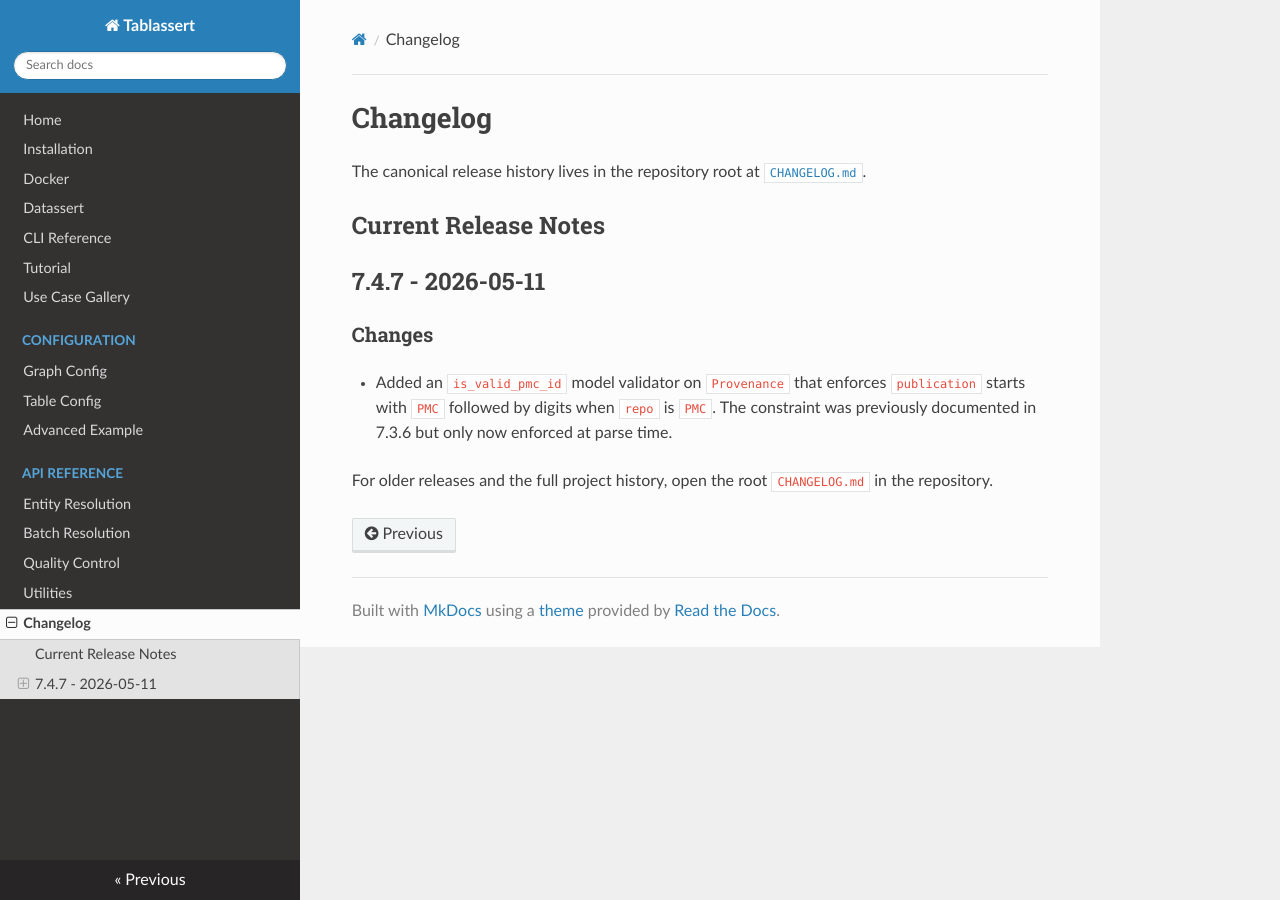
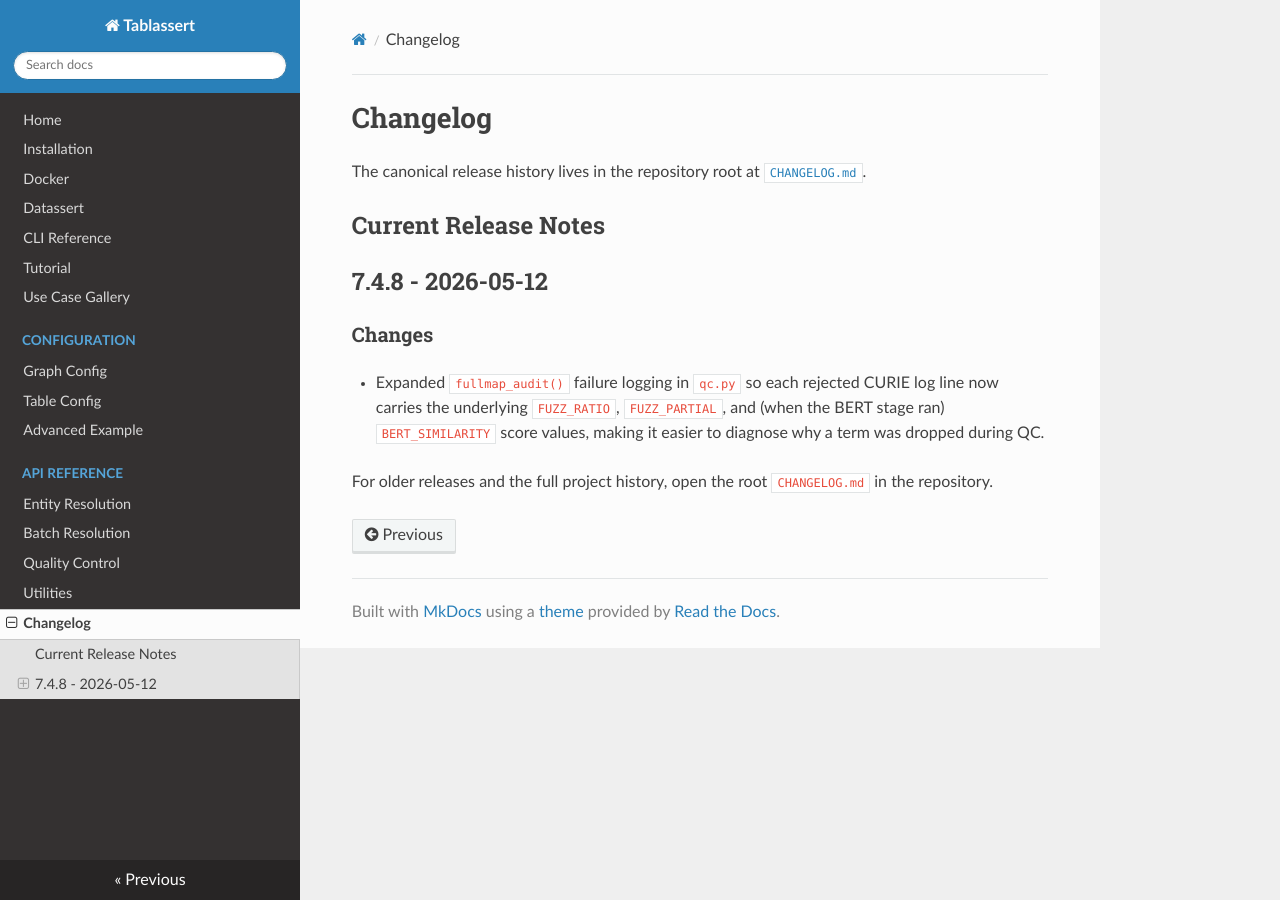
Before and after one commit to SkyeAv/Tablassert3.0.0, an MkDocs documentation site: the page built from docs/changelog.md, in a window 1280 px wide. Built offline with MkDocs 1.6.1, drawn with Linux system fonts in a browser that asks for light colours; nearby versions of some CDN libraries.

Commit message:
New Docs

```diff
--- a/docs/changelog.md
+++ b/docs/changelog.md
@@ -4,10 +4,10 @@ The canonical release history lives in the repository root at [`CHANGELOG.md`](h
 
 ## Current Release Notes
 
-## 7.4.7 - 2026-05-11
+## 7.4.8 - 2026-05-12
 
 ### Changes
 
-- Added an `is_valid_pmc_id` model validator on `Provenance` that enforces `publication` starts with `PMC` followed by digits when `repo` is `PMC`. The constraint was previously documented in 7.3.6 but only now enforced at parse time.
+- Expanded `fullmap_audit()` failure logging in `qc.py` so each rejected CURIE log line now carries the underlying `FUZZ_RATIO`, `FUZZ_PARTIAL`, and (when the BERT stage ran) `BERT_SIMILARITY` score values, making it easier to diagnose why a term was dropped during QC.
 
 For older releases and the full project history, open the root `CHANGELOG.md` in the repository.
```
Also changed, not shown: CHANGELOG.md (+6 -0 lines).
